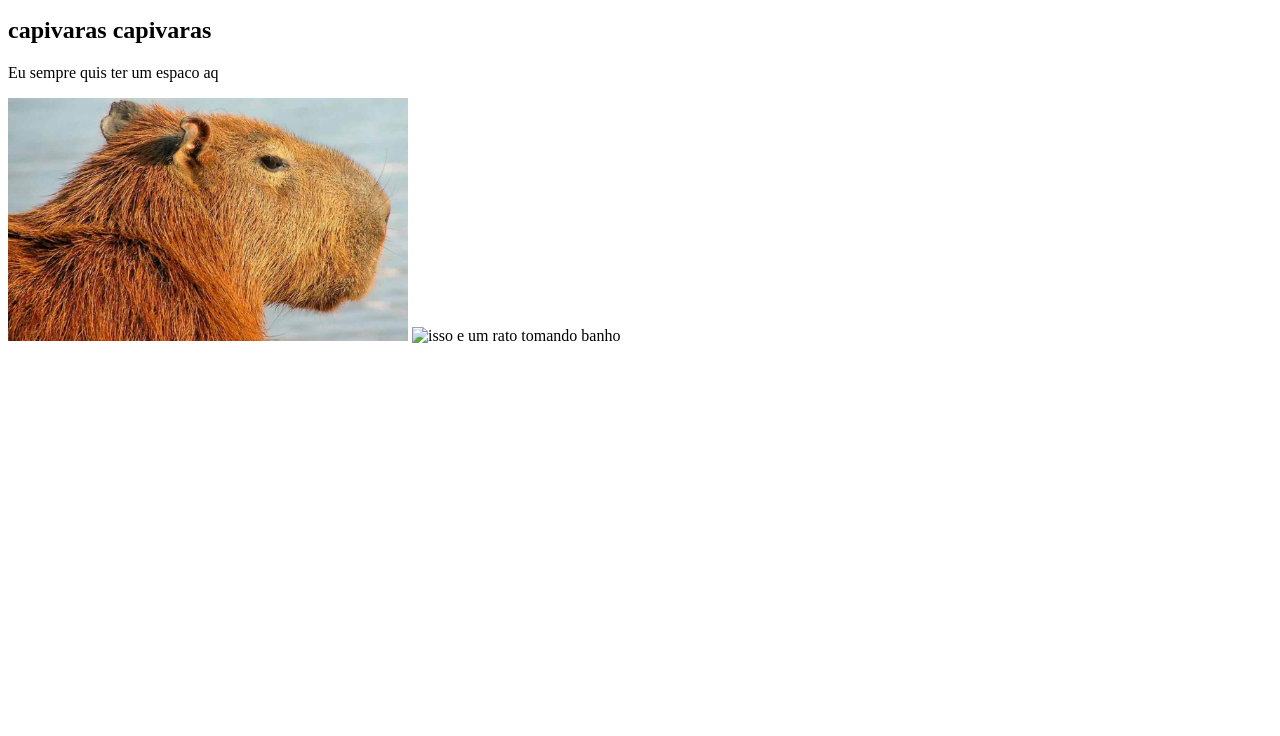
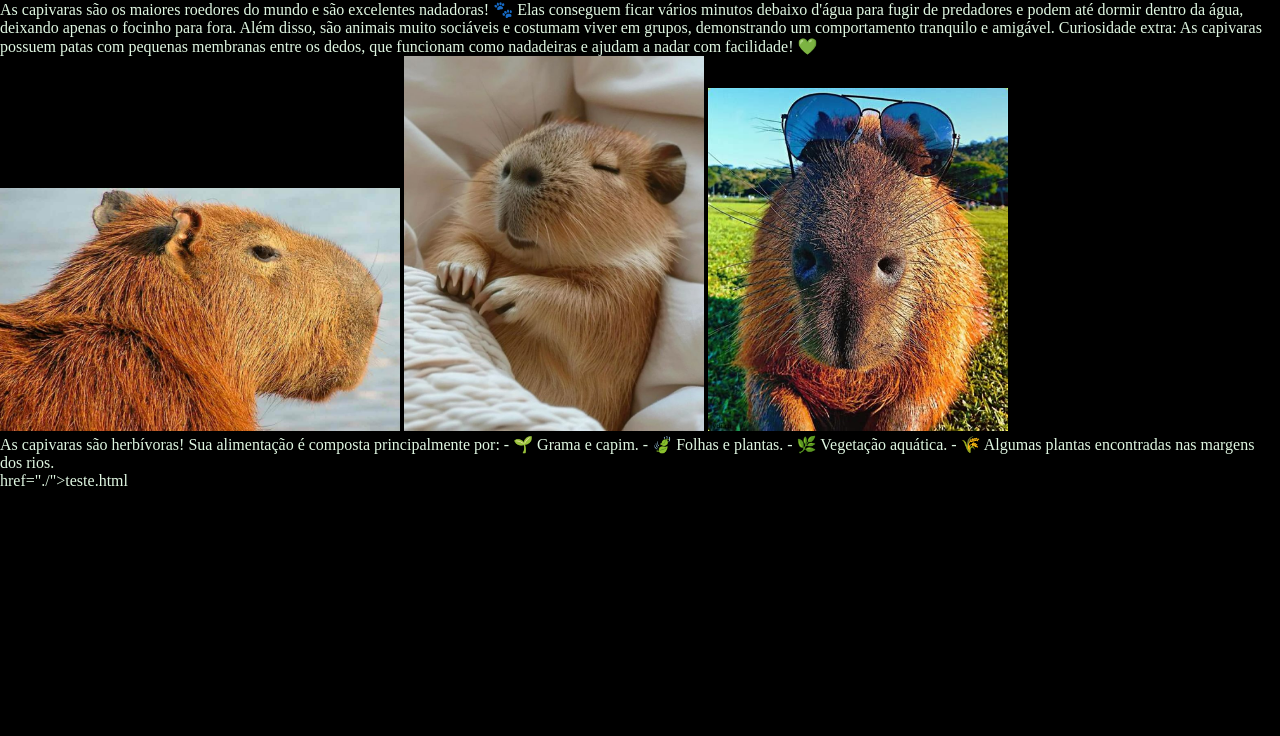
Before and after one commit to NABOR25488/CAPIVARA, a plain HTML site: page index.html in a window 1280 px wide. Shown: the part 64-800 px from the top of the page. Drawn offline with Linux system fonts and the light colour scheme.

Commit message:
estilos e ancoras

```diff
--- a/index.html
+++ b/index.html
@@ -1,13 +1,33 @@
 <!DOCTYPE HTML>
 <HTML LANG="Pt-BR">
     <head>
-        <title>Meu Primeiro Site</title>
+        <title>Capivaras: Os Gigantes Mais Tranquilos da Natureza!</title>
+        <style>
+           /* body{
+                background-color:rgb(0, 0, 0);
+                color: white;
+
+            } */
+
+        </style>
+        <link rel="stylesheet" href="styles.css">
     </head>
     <body>
-        <h1>Ola Capivaras🦦</h1>
-        <h2>capivaras capivaras</h2>
-        <p>Eu sempre quis ter um espaco aq</p>
-        <img src="./CAPIVARA-8.2-1140x694.jpg" width="400px">
-        <img src="./rato.jpg" alt="isso e um rato tomando banho">
+        <h1 style="text-align: center; color: rgb(116, 247, 55); font-weight: bold;">Capivaras: Os Gigantes Mais Tranquilos da Natureza!</h1>
+        <h2>Você sabia?</h2>
+        <p>As capivaras são os maiores roedores do mundo e são excelentes nadadoras! 🐾 Elas conseguem ficar vários minutos debaixo d'água para fugir de predadores e podem até dormir dentro da água, deixando apenas o focinho para fora.
+
+Além disso, são animais muito sociáveis e costumam viver em grupos, demonstrando um comportamento tranquilo e amigável.
+
+Curiosidade extra: As capivaras possuem patas com pequenas membranas entre os dedos, que funcionam como nadadeiras e ajudam a nadar com facilidade! 💚</p>
+        <img class="capivara1" src="./CAPIVARA-8.2-1140x694.jpg" alt="capivara1">
+        <img class="capivara2" src="./b44e66c0aeb160cac9a9ff42ca7da388.jpg" width="400px">
+        <img class="capivara3"src="./th.jpg">
+        <p>As capivaras são herbívoras! Sua alimentação é composta principalmente por:
+- 🌱 Grama e capim.
+- 🍃 Folhas e plantas.
+- 🌿 Vegetação aquática.
+- 🌾 Algumas plantas encontradas nas margens dos rios.</p>
+            <a> href="./">teste.html</a>
     </body>
 </HTML>
--- /dev/null
+++ b/styles.css
@@ -0,0 +1,33 @@
+*{
+    margin: 0;
+    padding: 0;
+    box-sizing: border-box;
+}
+ body{
+                background-color:rgb(0, 0, 0);
+                color: rgb(224, 247, 226);
+
+            }
+
+
+h2{
+    text-align: center;
+     color: rgb(67, 163, 43);
+     font-weight: bold;
+}
+
+.texto{
+    color: black
+}
+
+.capivara1{
+    width: 400px;
+}
+
+.capivara2{
+    width: 300px;
+}
+
+.capivara3{
+    width: 300px;
+}
```
Also changed, not shown: index copy.html (added, +27 -0 lines), OIP.webp (added), b44e66c0aeb160cac9a9ff42ca7da388.jpg (added), teste.html (added), th.jpg (added).
